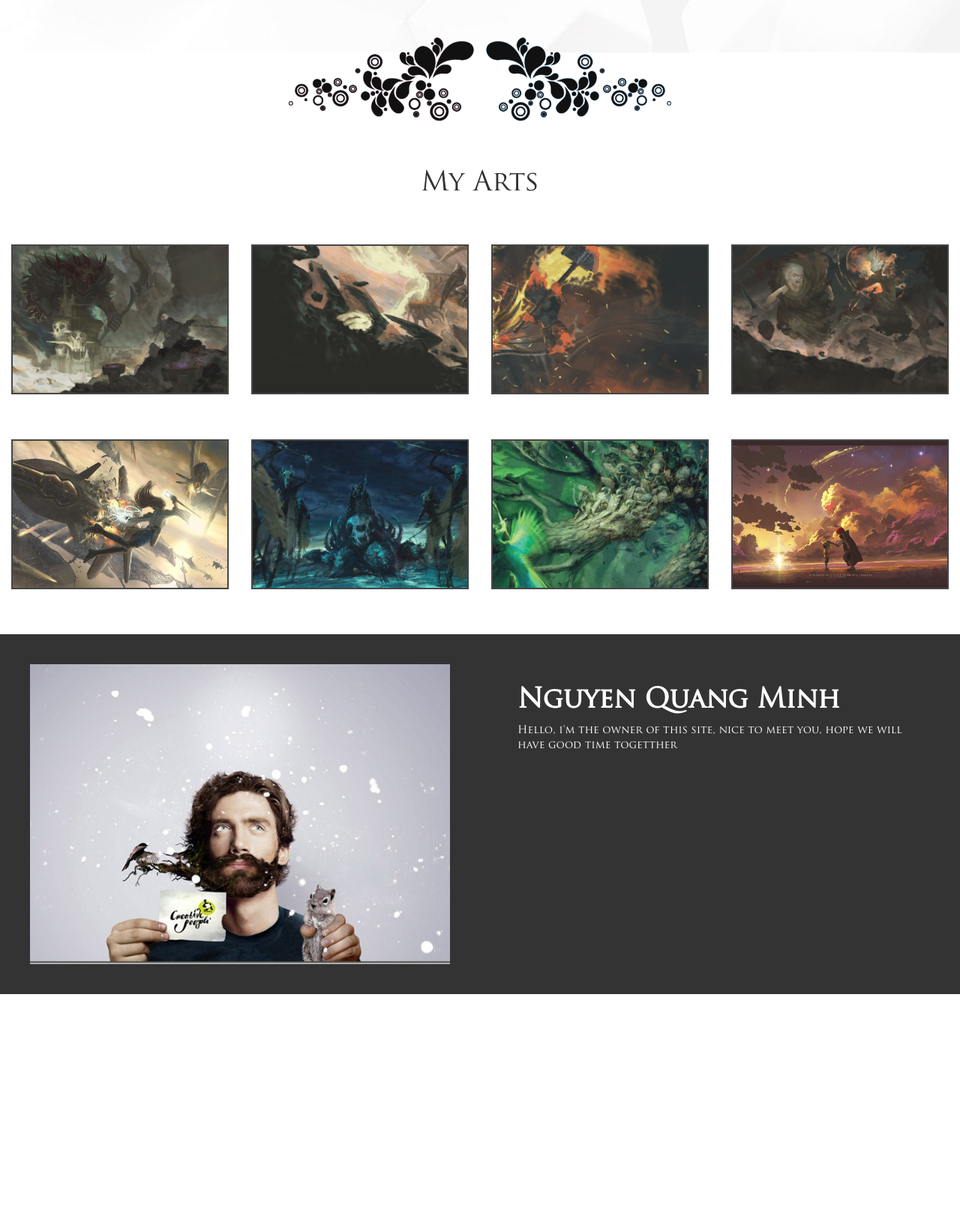
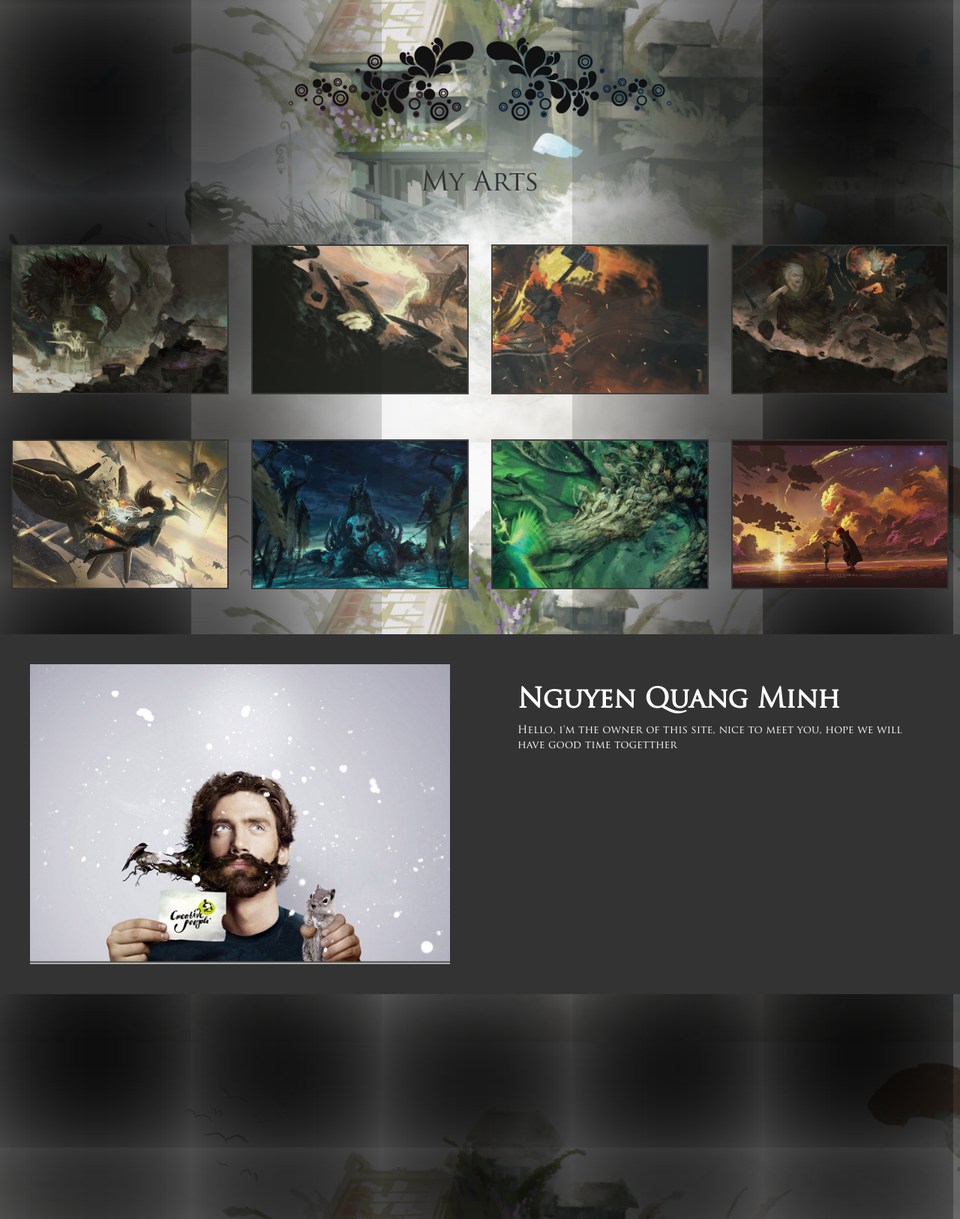
Before and after one commit to godnova1997/doanfrontkhtn, a PHP site: page / in a window 1280 px wide. Shown: the part 1010-2636 px from the top of the page at 75% size. Run offline with PHP 8.4, Linux system fonts and the light colour scheme.

Commit message:
Add files via upload

```diff
--- a/DoAnKHTN/css/style.css
+++ b/DoAnKHTN/css/style.css
@@ -4,11 +4,16 @@
 	z-index:100;
 }
 body{
-    background-image: url("../images/bg-4.jpg");
+	height:100%;
+    background-image: url("../images/bg-main.jpg");
     background-repeat: no-repeat;
     background-attachment: fixed;
+	background-size:cover;
     overflow: scroll;
+	position: relative;
+	box-shadow:inset 0px 0px 10500px 400px #000000;
 }
+
 .container-fluid{
     padding:0;
 }
--- a/DoAnKHTN/index.php
+++ b/DoAnKHTN/index.php
@@ -9,6 +9,7 @@
 </head>
 
 <body>
+	<div class="fake-body">
 	<!--NAV -->
 	<nav id="myHeader" class="nav navbar-inverse ">
       	<div class="container-fluid">
@@ -216,7 +217,7 @@
 </div>
 <div style="clear:both"></div>
 
-
+</div>
 <script type='text/javascript'>
 function testOverlay(anything,text)
 {
```
Also changed, not shown: DoAnKHTN/images/bg-main.jpg (added), 1 other file.
